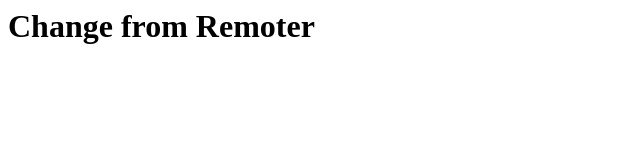
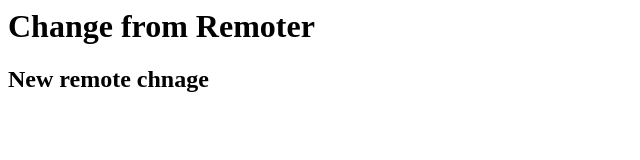
Before and after one commit to KrishnasGIT/myrepositorygit, a plain HTML site: page index.html in a window 1280 px wide. Shown: the whole page, without its empty margins (0-640 px from the left). Drawn offline with Linux system fonts and the light colour scheme.

Commit message:
Update index.html
second change

```diff
--- a/index.html
+++ b/index.html
@@ -1 +1,2 @@
 <h1>Change from Remoter </h1>
+<h2>New remote chnage</h2>
```
